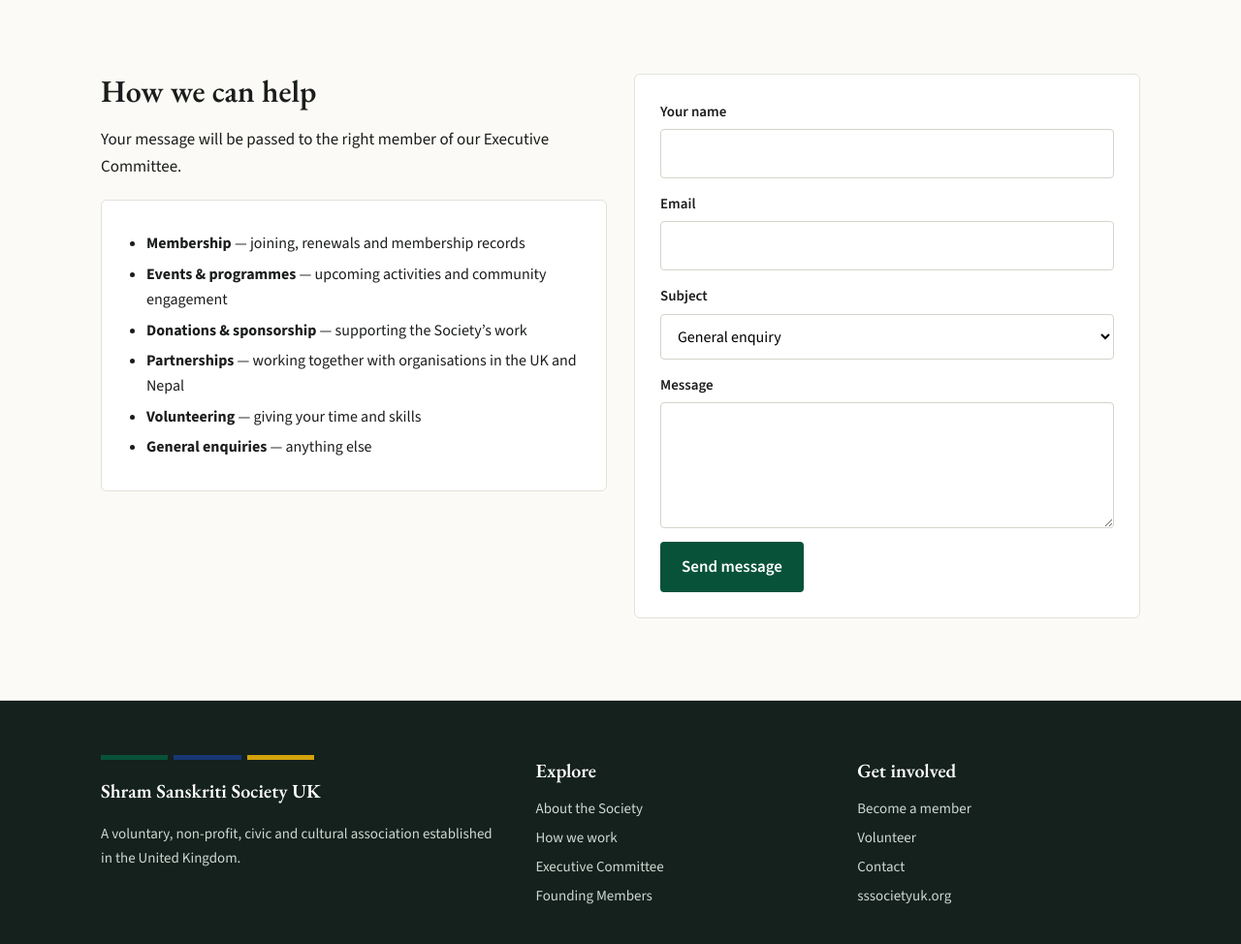
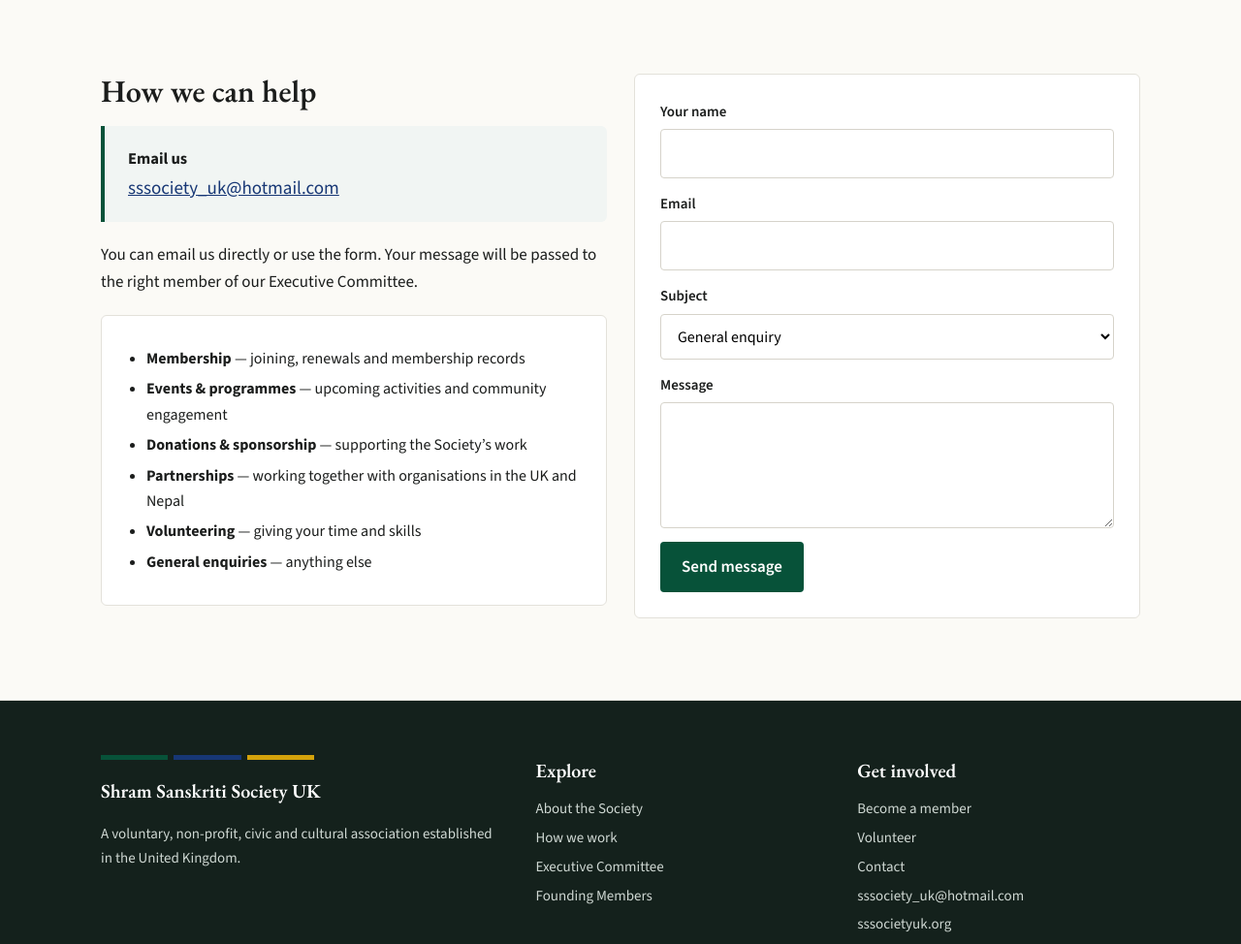
Before and after one commit to raimaha/sssocietyuk.org, a plain HTML site: page contact.html in a window 1280 px wide. Shown: the part 400-1374 px from the top of the page at 97% size. Drawn offline with nearby package versions, Linux system fonts and the light colour scheme.

Commit message:
Add files via upload

```diff
--- a/contact.html
+++ b/contact.html
@@ -27,7 +27,8 @@
     <div class="two">
       <div>
         <h2 style="font-size:32px">How we can help</h2>
-        <p>Your message will be passed to the right member of our Executive Committee.</p>
+        <div class="callout" style="margin:0 0 20px"><strong>Email us</strong><br><a href="mailto:sssociety_uk@hotmail.com" style="font-size:19px">sssociety_uk@hotmail.com</a></div>
+        <p>You can email us directly or use the form. Your message will be passed to the right member of our Executive Committee.</p>
         <div class="card" style="margin-top:20px"><ul style="margin:0">
           <li><strong>Membership</strong> — joining, renewals and membership records</li>
           <li><strong>Events &amp; programmes</strong> — upcoming activities and community engagement</li>
@@ -78,6 +79,7 @@
           <li><a href="membership.html#join">Become a member</a></li>
           <li><a href="membership.html#volunteer">Volunteer</a></li>
           <li><a href="contact.html">Contact</a></li>
+          <li><a href="mailto:sssociety_uk@hotmail.com">sssociety_uk@hotmail.com</a></li>
           <li>sssocietyuk.org</li>
         </ul>
       </div>
```
Also changed, not shown: about.html (+1 -0 lines), committee.html (+1 -0 lines), founders.html (+1 -0 lines), governance.html (+1 -0 lines), index.html (+1 -0 lines), membership.html (+2 -0 lines).
